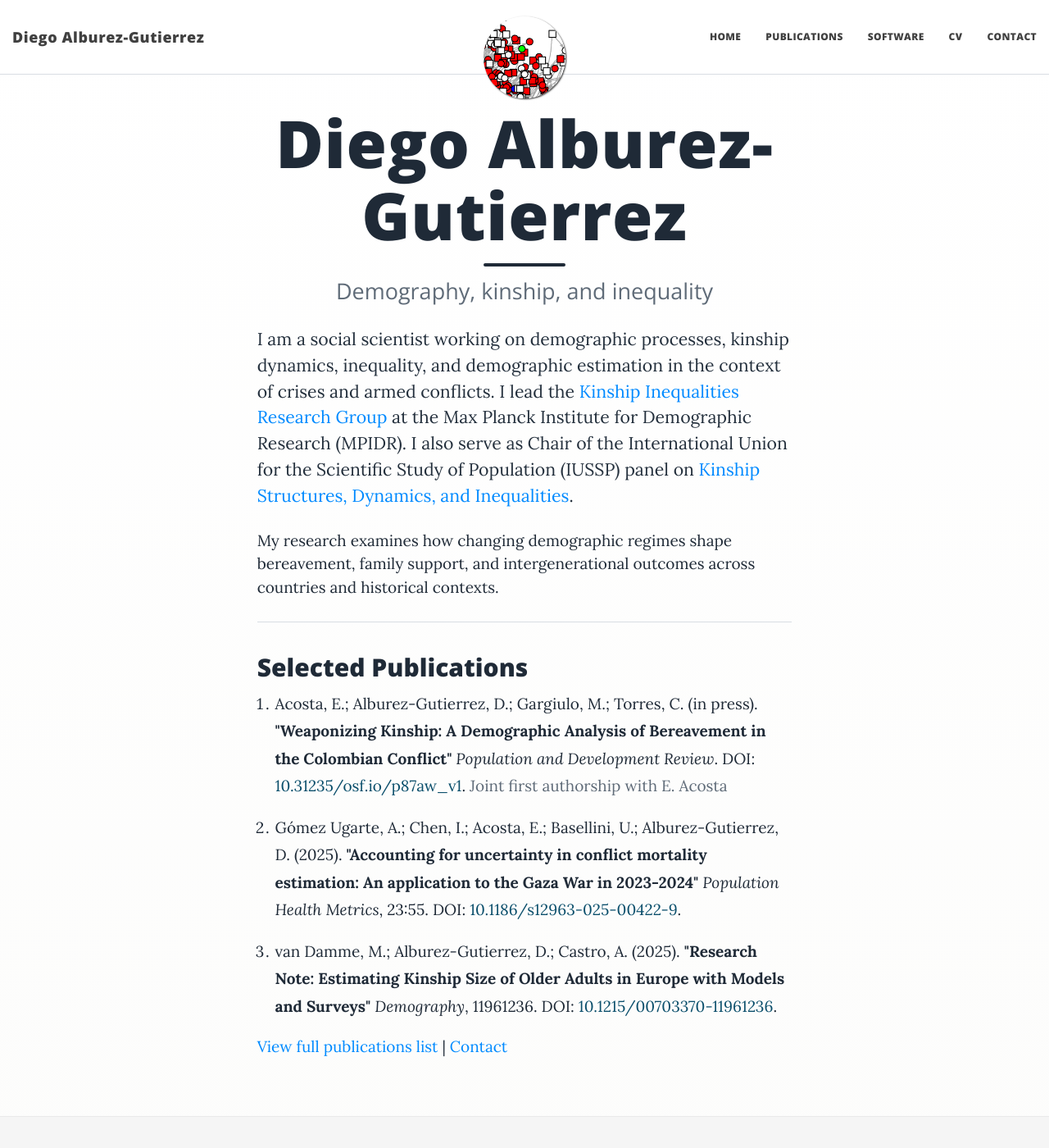
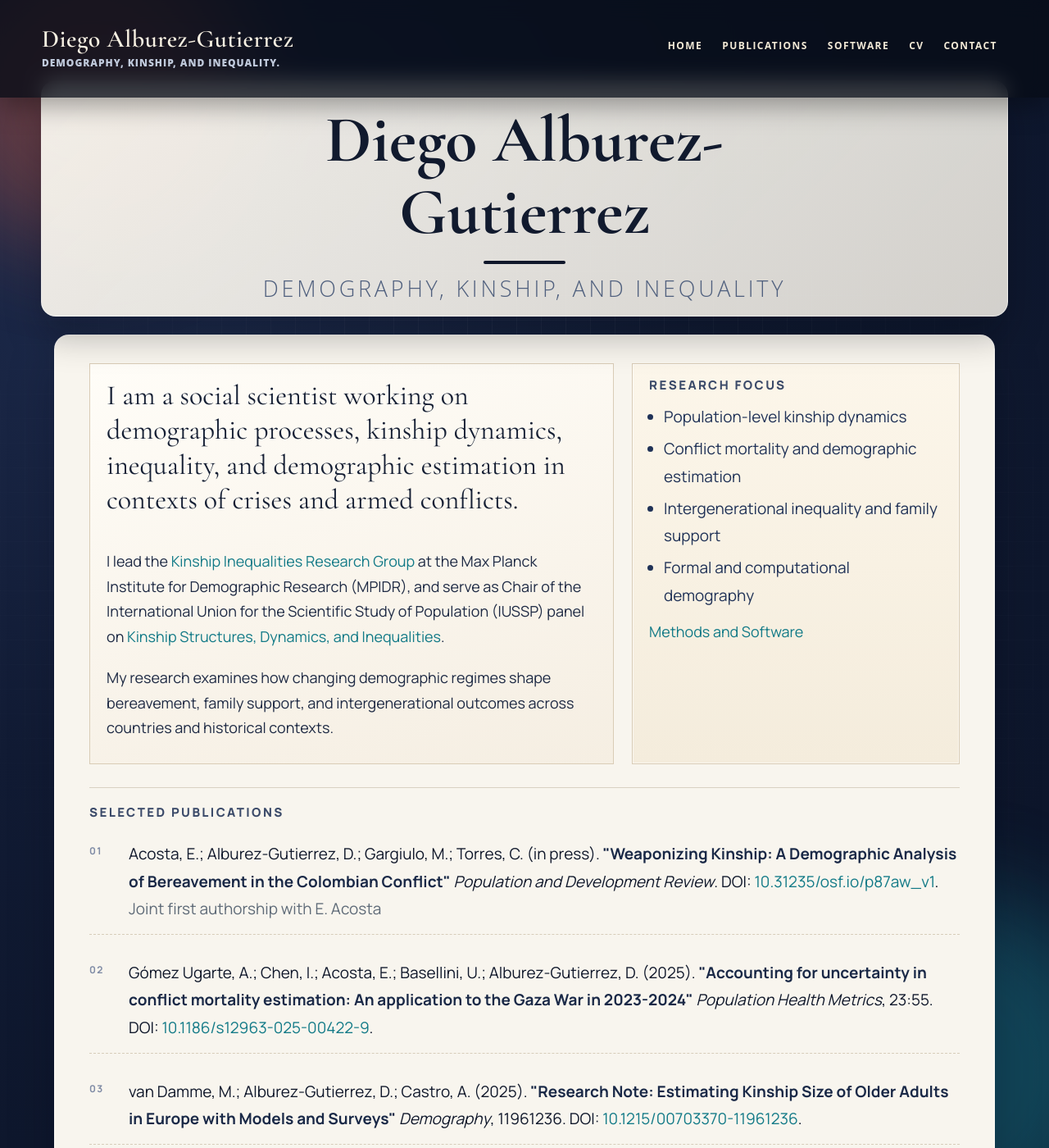
Before and after one commit to alburezg/alburezg.github.io, a Jekyll site: the page built from index.md, in a window 1280 px wide and 1400 px high. Shown: the whole window at 82% size. Built offline with Jekyll 4.4.1, drawn with Linux system fonts in a browser that asks for light colours; nearby versions of some CDN libraries; our own code applies the rules of GitHub Pages for plain Markdown files.

Commit message:
Reimagine site with bold academic visual system and rebuilt layout

```diff
--- a/_includes/nav.html
+++ b/_includes/nav.html
@@ -1,5 +1,5 @@
-<nav class="navbar navbar-default navbar-fixed-top navbar-custom">
-  <div class="container-fluid">
+<nav class="navbar navbar-default navbar-fixed-top navbar-custom site-nav">
+  <div class="container-fluid nav-inner">
     <div class="navbar-header">
       <button type="button" class="navbar-toggle" data-toggle="collapse" data-target="#main-navbar">
         <span class="sr-only">Toggle navigation</span>
@@ -10,7 +10,10 @@
       {% if site.title-img %}
         <a class="navbar-brand navbar-brand-logo" href="{{ site.url }}"><img src="{{ site.title-img }}"/></a>
       {% else %}
-        <a class="navbar-brand" href="{{ site.url }}">{{ site.title }}</a>
+        <a class="navbar-brand" href="{{ site.url }}">
+          <span class="brand-name">{{ site.title }}</span>
+          <span class="brand-tag">{{ site.description }}</span>
+        </a>
       {% endif %}
     </div>
 
@@ -36,24 +39,5 @@
         {% endfor %}
       </ul>
     </div>
-
-	{% if page.image and (layout.show-avatar or page.show-avatar) %}
-	<div class="avatar-container">
-	  <div class="avatar-img-border">
-	    <a href="{{ site.url }} ">
-	      <img class="avatar-img" src="{{ page.image | prepend: site.baseurl | replace: '//', '/' }}" />
-		</a>
-	  </div>
-	</div>
-	{% elsif site.avatar and (layout.show-avatar or page.show-avatar) %}
-	<div class="avatar-container">
-	  <div class="avatar-img-border">
-	    <a href="{{ site.url }} ">
-	      <img class="avatar-img" src="{{ site.avatar | prepend: site.baseurl | replace: '//', '/' }}" />
-		</a>
-	  </div>
-	</div>
-	{% endif %}
-
   </div>
 </nav>
--- a/_layouts/base.html
+++ b/_layouts/base.html
@@ -22,12 +23,16 @@ common-js:
   <body>
 
     {% include gtm_body.html %}
+    <div class="bg-orb bg-orb-a" aria-hidden="true"></div>
+    <div class="bg-orb bg-orb-b" aria-hidden="true"></div>
+    <div class="bg-grid" aria-hidden="true"></div>
 
     {% include nav.html %}
 
-    {{ content }}
-
-    {% include footer.html %}
+    <div class="site-shell">
+      {{ content }}
+      {% include footer.html %}
+    </div>
 
     {% include footer-scripts.html %}
 
--- a/_layouts/page.html
+++ b/_layouts/page.html
@@ -4,9 +4,8 @@ layout: base
 
 {% include header.html type="page" %}
 
-<div class="container" role="main">
-  <div class="row">
-    <div class="col-lg-8 col-lg-offset-2 col-md-10 col-md-offset-1">
+<main role="main" class="site-main">
+  <div class="content-wrap">
     {{ content }}
     {% if page.comments %}
       <div class="disqus-comments">
@@ -14,5 +13,4 @@ layout: base
       </div>
     {% endif %}
   </div>
-  </div>
-</div>
+</main>
--- /dev/null
+++ b/css/reimagined.css
@@ -0,0 +1,406 @@
+:root {
+  --bg: #0f172a;
+  --bg-soft: #131c33;
+  --paper: #f8f5ee;
+  --ink: #0f172a;
+  --ink-soft: #2a3550;
+  --accent: #d3532f;
+  --accent-2: #127a87;
+  --line: #d9d1c2;
+  --card: #fffdf8;
+}
+
+html {
+  scroll-behavior: smooth;
+}
+
+body {
+  background: radial-gradient(circle at 18% 18%, #1f2d50 0%, #111b34 38%, #0a1224 100%);
+  color: var(--ink);
+  font-family: "Manrope", "Segoe UI", sans-serif;
+  min-height: 100vh;
+}
+
+.bg-orb {
+  position: fixed;
+  pointer-events: none;
+  z-index: 0;
+  border-radius: 999px;
+  filter: blur(60px);
+  opacity: 0.35;
+}
+
+.bg-orb-a {
+  width: 380px;
+  height: 380px;
+  top: -80px;
+  left: -80px;
+  background: #ec6645;
+}
+
+.bg-orb-b {
+  width: 430px;
+  height: 430px;
+  bottom: -120px;
+  right: -90px;
+  background: #1ea0b2;
+}
+
+.bg-grid {
+  position: fixed;
+  z-index: 0;
+  inset: 0;
+  pointer-events: none;
+  background-image: linear-gradient(rgba(255, 255, 255, 0.07) 1px, transparent 1px),
+    linear-gradient(90deg, rgba(255, 255, 255, 0.07) 1px, transparent 1px);
+  background-size: 30px 30px;
+  mask-image: radial-gradient(circle at center, black, transparent 78%);
+}
+
+.site-shell {
+  position: relative;
+  z-index: 2;
+  padding-top: 98px;
+}
+
+.site-nav {
+  border: 0;
+  background: rgba(7, 12, 22, 0.78);
+  backdrop-filter: blur(12px);
+  box-shadow: 0 10px 30px rgba(0, 0, 0, 0.35);
+}
+
+.site-nav .nav-inner {
+  max-width: 1180px;
+  margin: 0 auto;
+  padding: 10px 16px;
+}
+
+.site-nav .navbar-brand {
+  height: auto;
+  padding: 2px 0;
+  display: flex;
+  flex-direction: column;
+}
+
+.brand-name {
+  color: #f7f0e2;
+  font-family: "Cormorant Garamond", Georgia, serif;
+  font-size: 30px;
+  font-weight: 600;
+  line-height: 1.05;
+}
+
+.brand-tag {
+  color: #bfc9db;
+  font-size: 12px;
+  letter-spacing: 0.08em;
+  text-transform: uppercase;
+  margin-top: 3px;
+}
+
+.site-nav .nav > li > a {
+  color: #f3ead7;
+  font-size: 12px;
+  letter-spacing: 0.12em;
+  text-transform: uppercase;
+  font-weight: 700;
+  padding: 16px 12px 14px;
+}
+
+.site-nav .nav > li > a:hover,
+.site-nav .nav > li > a:focus {
+  color: #fff;
+  background: transparent;
+}
+
+.site-nav .navbar-toggle {
+  border-color: rgba(255, 255, 255, 0.32);
+  margin-top: 18px;
+}
+
+.site-nav .navbar-toggle .icon-bar {
+  background: #f2ebdd;
+}
+
+.header-section .intro-header.no-img {
+  margin: 0 auto;
+  max-width: 1180px;
+  background: linear-gradient(135deg, rgba(248, 245, 238, 0.96), rgba(245, 241, 232, 0.85));
+  border: 1px solid rgba(255, 255, 255, 0.45);
+  border-radius: 18px;
+  box-shadow: 0 24px 44px rgba(3, 8, 16, 0.28);
+}
+
+.intro-header {
+  margin-top: 14px;
+  padding: 28px 0 18px;
+}
+
+.page-heading h1 {
+  font-family: "Cormorant Garamond", Georgia, serif;
+  font-size: 68px;
+  letter-spacing: 0;
+  color: #111a2e;
+  margin-bottom: 2px;
+}
+
+.page-subheading {
+  font-family: "Manrope", "Segoe UI", sans-serif;
+  text-transform: uppercase;
+  letter-spacing: 0.14em;
+  font-size: 12px;
+  color: #50607e;
+  font-weight: 700;
+}
+
+.site-main {
+  max-width: 1180px;
+  margin: 22px auto 56px;
+  padding: 0 16px;
+}
+
+.content-wrap {
+  background: var(--paper);
+  border: 1px solid rgba(255, 255, 255, 0.46);
+  border-radius: 18px;
+  box-shadow: 0 25px 55px rgba(4, 9, 20, 0.25);
+  padding: 34px 42px;
+}
+
+.academic-page {
+  margin-top: 0;
+}
+
+.home-matrix {
+  display: grid;
+  grid-template-columns: minmax(0, 1.6fr) minmax(0, 1fr);
+  gap: 22px;
+}
+
+.academic-page .home-intro {
+  border: 1px solid #d9ccb6;
+  background: linear-gradient(165deg, #fffdf8 0%, #f5eee2 100%);
+  padding: 18px 20px 8px;
+}
+
+.academic-page .lede {
+  font-family: "Cormorant Garamond", Georgia, serif;
+  font-size: 34px;
+  line-height: 1.25;
+  color: #151f34;
+}
+
+.academic-page p {
+  font-size: 18px;
+  line-height: 1.7;
+  color: #1e2a44;
+}
+
+.home-panel {
+  border: 1px solid #d9ccb6;
+  background: linear-gradient(180deg, #fcf6ea 0%, #f4ecdc 100%);
+  padding: 18px 20px;
+  box-shadow: inset 0 0 0 1px rgba(255, 255, 255, 0.55);
+}
+
+.home-panel ul {
+  margin: 0 0 12px;
+  padding-left: 18px;
+}
+
+.home-panel li {
+  margin-bottom: 6px;
+  color: #203257;
+}
+
+.academic-page a {
+  color: var(--accent-2);
+  text-decoration-thickness: 1px;
+}
+
+.academic-page a:hover {
+  color: #0f5f69;
+}
+
+.featured-research,
+.pub-section {
+  border-top: 1px solid var(--line);
+  margin-top: 28px;
+  padding-top: 22px;
+}
+
+.featured-research h2,
+.pub-section h2,
+.academic-page h2 {
+  font-family: "Manrope", "Segoe UI", sans-serif;
+  font-size: 15px;
+  text-transform: uppercase;
+  letter-spacing: 0.16em;
+  color: #3b4a69;
+  margin-top: 0;
+  margin-bottom: 14px;
+}
+
+.pub-list {
+  counter-reset: pubs;
+  padding-left: 0;
+}
+
+.pub-item {
+  list-style: none;
+  position: relative;
+  padding: 12px 0 14px 48px;
+  border-bottom: 1px dashed #d7cdba;
+}
+
+.pub-item:before {
+  counter-increment: pubs;
+  content: counter(pubs, decimal-leading-zero);
+  position: absolute;
+  left: 0;
+  top: 14px;
+  font-size: 12px;
+  font-weight: 700;
+  letter-spacing: 0.12em;
+  color: #7f8ba5;
+  font-family: "Manrope", "Segoe UI", sans-serif;
+}
+
+.pub-title {
+  color: #1a2947;
+}
+
+.pub-layout {
+  grid-template-columns: 250px minmax(0, 1fr);
+  gap: 26px;
+}
+
+.pub-nav {
+  top: 124px;
+  border-radius: 14px;
+  border: 1px solid #dbcdb7;
+  background: linear-gradient(160deg, #fffdf8 0%, #f6efe0 100%);
+  box-shadow: 0 8px 18px rgba(17, 24, 40, 0.12);
+}
+
+.pub-nav-title {
+  color: #50607e;
+}
+
+.pub-nav a {
+  color: #1a2a4a;
+  font-size: 13px;
+  line-height: 1.4;
+  text-decoration: none;
+}
+
+.pub-nav a:hover {
+  color: var(--accent);
+}
+
+.copy-email-btn {
+  background: #f8f2e5;
+  border-color: #d4c4a8;
+  font-weight: 700;
+}
+
+footer {
+  padding: 8px 0 28px;
+}
+
+.beautiful-jekyll-footer {
+  max-width: 1180px;
+}
+
+.footer-links .fa-circle {
+  color: rgba(247, 240, 226, 0.2);
+}
+
+.footer-links .fa-stack-1x {
+  color: #f6f2e7;
+}
+
+.copyright.text-muted {
+  color: #d5ddef;
+  font-size: 13px;
+  letter-spacing: 0.06em;
+  text-transform: uppercase;
+}
+
+@media (max-width: 992px) {
+  .page-heading h1 {
+    font-size: 50px;
+  }
+
+  .content-wrap {
+    padding: 28px 24px;
+  }
+
+  .academic-page .lede {
+    font-size: 30px;
+  }
+
+  .home-matrix {
+    grid-template-columns: 1fr;
+    gap: 14px;
+  }
+
+  .pub-layout {
+    grid-template-columns: 1fr;
+    gap: 12px;
+  }
+
+  .pub-nav {
+    position: static;
+  }
+}
+
+@media (max-width: 768px) {
+  .site-shell {
+    padding-top: 82px;
+  }
+
+  .site-nav .navbar-brand {
+    max-width: calc(100vw - 90px);
+  }
+
+  .brand-name {
+    font-size: 24px;
+  }
+
+  .brand-tag {
+    font-size: 10px;
+  }
+
+  .header-section .intro-header.no-img {
+    border-radius: 12px;
+  }
+
+  .intro-header {
+    padding-top: 20px;
+    padding-bottom: 12px;
+  }
+
+  .page-heading h1 {
+    font-size: 38px;
+  }
+
+  .content-wrap {
+    border-radius: 12px;
+    padding: 20px 16px;
+  }
+
+  .academic-page .lede {
+    font-size: 26px;
+    line-height: 1.25;
+  }
+
+  .academic-page p {
+    font-size: 16px;
+  }
+
+  .pub-item {
+    padding-left: 38px;
+  }
+}
--- a/index.md
+++ b/index.md
@@ -6,19 +6,32 @@ path: ""
 ---
 
 <div class="academic-page home-page">
-  <section class="home-intro">
-    <p class="lede">
-      I am a social scientist working on demographic processes, kinship dynamics, inequality, and demographic estimation in the context of crises and armed conflicts.
-      I lead the <a href="https://www.demogr.mpg.de/en/research_6120/kinship_inequalities_10703">Kinship Inequalities Research Group</a>
-      at the Max Planck Institute for Demographic Research (MPIDR).
-      I also serve as Chair of the International Union for the Scientific Study of Population (IUSSP) panel on
-      <a href="https://iussp.org/en/kinship-structures-dynamics-and-inequalities">Kinship Structures, Dynamics, and Inequalities</a>.
-    </p>
-    <p>
-      My research examines how changing demographic regimes shape bereavement, family support, and intergenerational outcomes
-      across countries and historical contexts.
-    </p>
-  </section>
+  <div class="home-matrix">
+    <section class="home-intro">
+      <p class="lede">
+        I am a social scientist working on demographic processes, kinship dynamics, inequality, and demographic estimation in contexts of crises and armed conflicts.
+      </p>
+      <p>
+        I lead the <a href="https://www.demogr.mpg.de/en/research_6120/kinship_inequalities_10703">Kinship Inequalities Research Group</a>
+        at the Max Planck Institute for Demographic Research (MPIDR), and serve as Chair of the International Union for the Scientific Study of Population (IUSSP) panel on
+        <a href="https://iussp.org/en/kinship-structures-dynamics-and-inequalities">Kinship Structures, Dynamics, and Inequalities</a>.
+      </p>
+      <p>
+        My research examines how changing demographic regimes shape bereavement, family support, and intergenerational outcomes across countries and historical contexts.
+      </p>
+    </section>
+
+    <aside class="home-panel">
+      <h2>Research Focus</h2>
+      <ul>
+        <li>Population-level kinship dynamics</li>
+        <li>Conflict mortality and demographic estimation</li>
+        <li>Intergenerational inequality and family support</li>
+        <li>Formal and computational demography</li>
+      </ul>
+      <p><a href="/software">Methods and Software</a></p>
+    </aside>
+  </div>
 
   <section class="featured-research">
     <h2>Selected Publications</h2>
```
Also changed, not shown: other parts of _layouts/base.html (+3 -2 lines). Lines whose indentation alone changed are shown as unchanged.
